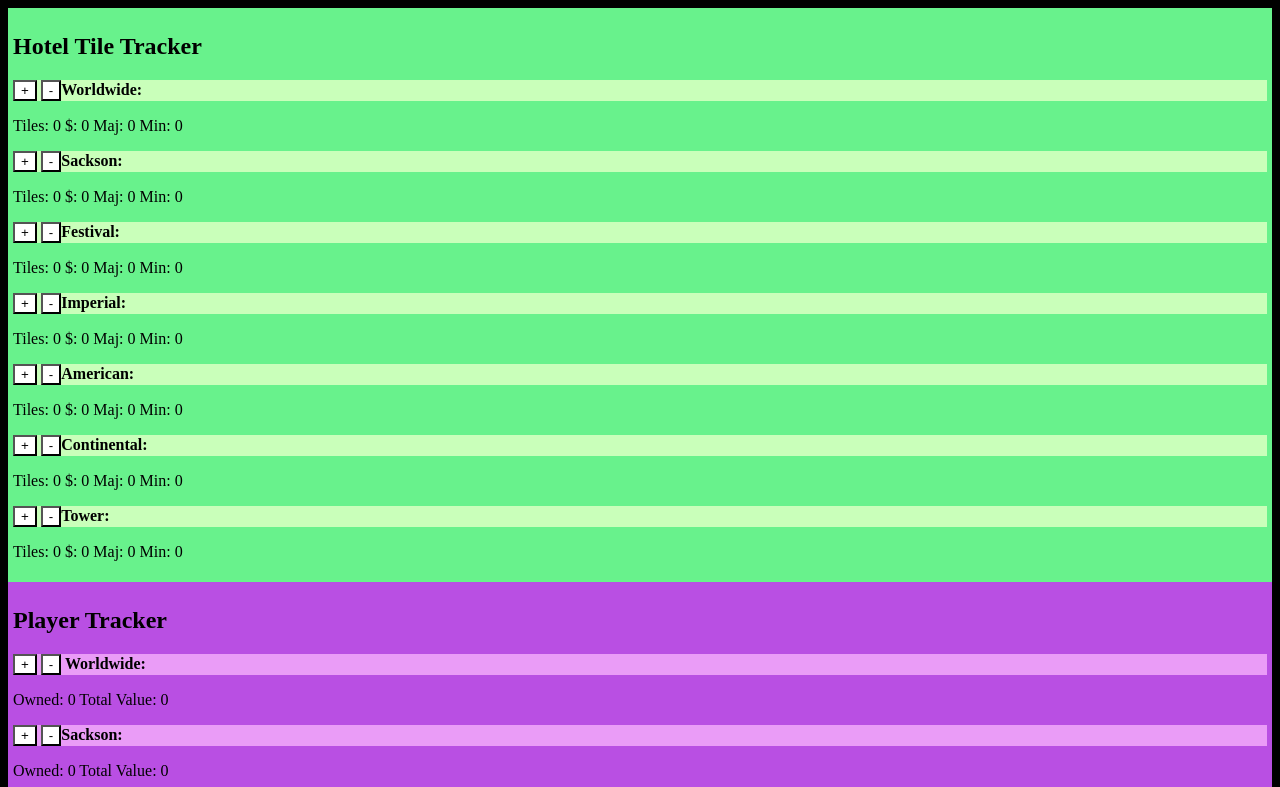
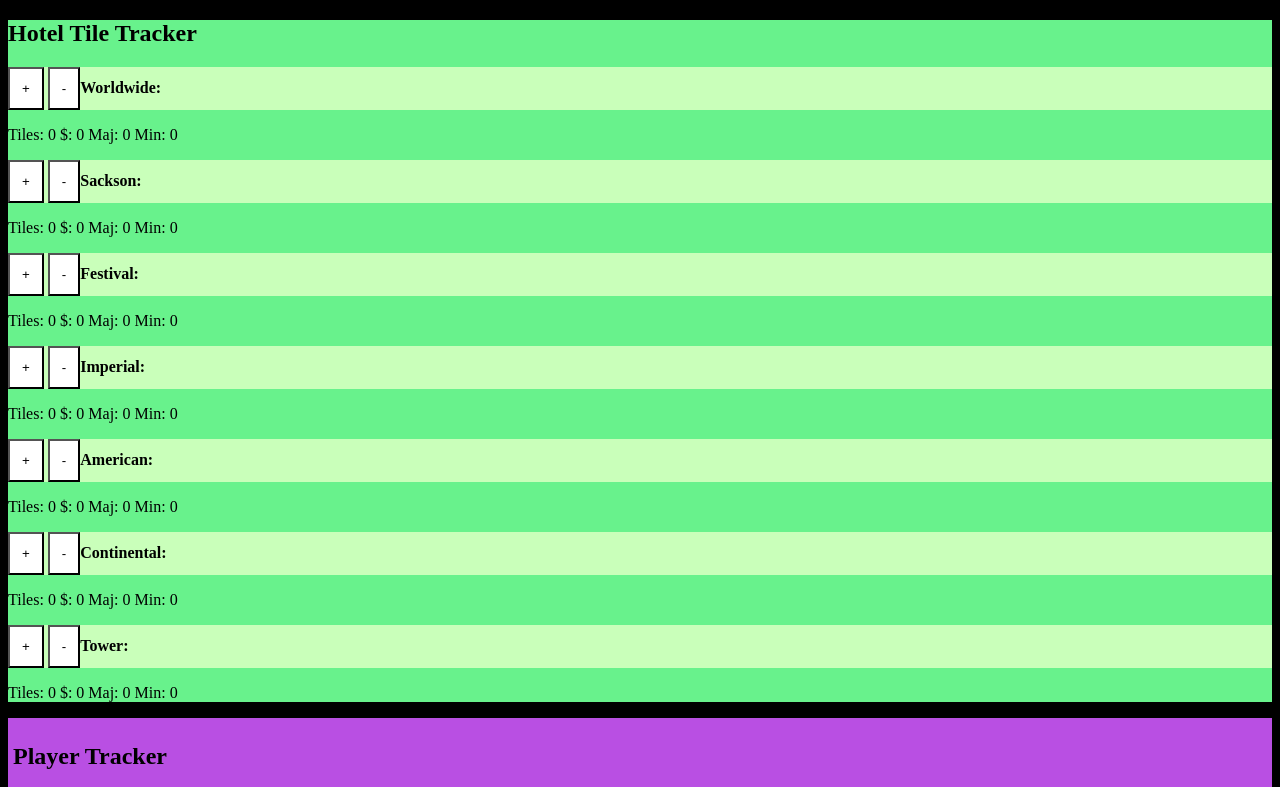
Before and after one commit to bjrobis/Acquire, a plain HTML site: page index.html in a window 1280 px wide. Shown: the top 787 px of the page. Drawn offline with Linux system fonts and the light colour scheme.

Commit message:
Bigger buttons

```diff
--- a/styles.css
+++ b/styles.css
@@ -9,6 +9,8 @@ body {
 
 button {
     background-color: white;
+    padding: 12px;
+
 }
 
 .total {
@@ -18,7 +20,7 @@ button {
 
 .companies {
     background-color: #68f28c;
-    padding: 5px;
+
 }
 
 .playerTracker {
```
